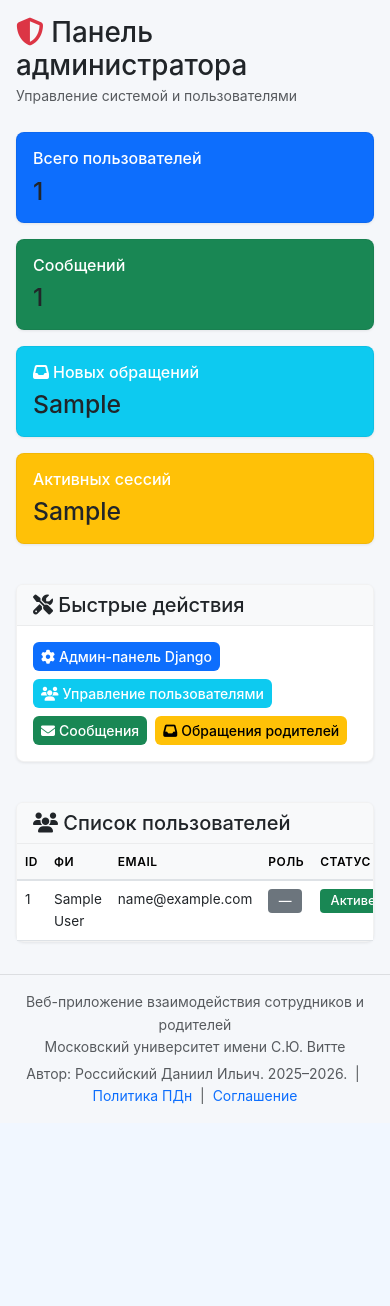
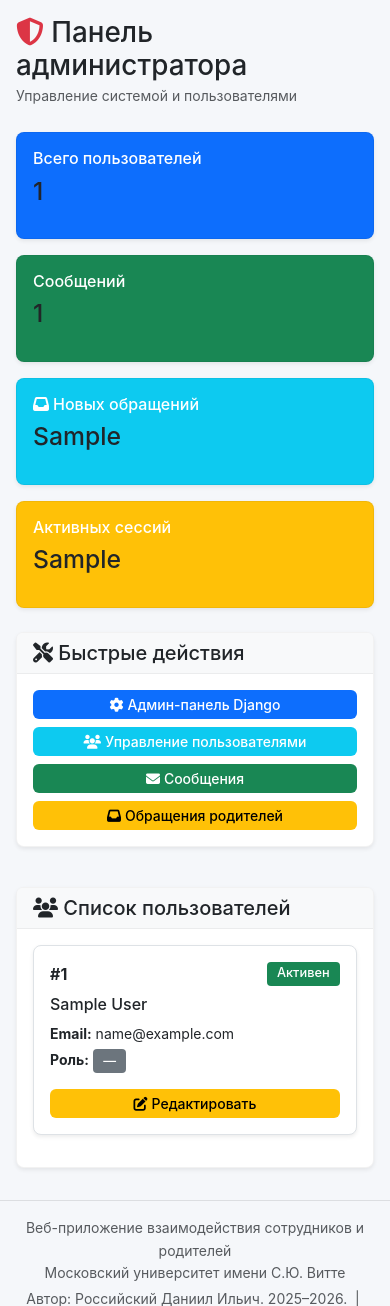
Before and after one commit to Ananice/Rossiiskii_35_WebApp_Parents, a Django app: template templates/dashboard/admin.html in a window 390 px wide. Shown: the part 74-1380 px from the top of the page. Before the commit the page ends 1178 px from the top, so only its background shows below. Run offline with Django 3.2, Linux system fonts and the light colour scheme; tables that the repository leaves empty hold one stand-in row (values such as "Sample post"); the template is opened without the code that fills it: values that come from a table or form of the project are taken from there, most other values are stand-ins (such as "Sample title", 1, 10 or a date in 2020).

Commit message:
fix(admin-dashboard): улучшено мобильное отображение панели администратора

```diff
--- a/templates/dashboard/admin.html
+++ b/templates/dashboard/admin.html
@@ -1,51 +1,34 @@
 {% extends 'base/base.html' %}
-<!-- ^^ Берём макет из base.html -->
-
 {% load static %}
 
 {% block title %}Админ Панель - МУИВ{% endblock %}
-<!-- ^^ Заголовок вкладки браузера -->
 
 {% block content %}
 
 <!-- ===================== ЗАГОЛОВОК СТРАНИЦЫ ===================== -->
 <div class="row mb-4">
-    <div class="col-md-12">
+    <div class="col-12">
         <h1 class="mb-0">
             <i class="fas fa-shield-alt text-danger"></i> Панель администратора
         </h1>
-        <!-- mb-0 = убрать нижний отступ -->
-        <!-- text-danger = красный цвет текста -->
-
         <small class="text-muted">Управление системой и пользователями</small>
     </div>
 </div>
 
-<!-- ===================== СТАТИСТИКА (4 КАРТОЧКИ) ===================== -->
-<!-- Показываем основные числа: всего пользователей, сообщений и т.д. -->
-<div class="row mb-4">
+<!-- ===================== СТАТИСТИКА ===================== -->
+<div class="row g-3 mb-4">
 
-    <!-- КАРТОЧКА 1: ВСЕГО ПОЛЬЗОВАТЕЛЕЙ -->
-    <div class="col-md-3">
-        <!-- col-md-3 = 25% ширины экрана на больших мониторах -->
-
-        <div class="card bg-primary text-white">
-            <!-- bg-primary = синий фон -->
-            <!-- text-white = белый текст -->
-
+    <div class="col-12 col-sm-6 col-xl-3">
+        <div class="card bg-primary text-white h-100 shadow-sm">
             <div class="card-body">
                 <h6 class="card-title">Всего пользователей</h6>
                 <h2 class="mb-0">{{ users_count }}</h2>
-                <!-- {{ users_count }} = переменная из views.py -->
             </div>
         </div>
     </div>
 
-    <!-- КАРТОЧКА 2: ВСЕГО СООБЩЕНИЙ -->
-    <div class="col-md-3">
-        <div class="card bg-success text-white">
-            <!-- bg-success = зелёный фон -->
-
+    <div class="col-12 col-sm-6 col-xl-3">
+        <div class="card bg-success text-white h-100 shadow-sm">
             <div class="card-body">
                 <h6 class="card-title">Сообщений</h6>
                 <h2 class="mb-0">{{ messages_count }}</h2>
@@ -53,9 +36,8 @@
         </div>
     </div>
 
-    <!-- КАРТОЧКА 3: Новых обращений -->
-    <div class="col-md-3">
-		<div class="card bg-info text-white">
+    <div class="col-12 col-sm-6 col-xl-3">
+        <div class="card bg-info text-white h-100 shadow-sm">
             <div class="card-body">
                 <h6 class="card-title">
                     <i class="fas fa-inbox me-1"></i>Новых обращений
@@ -65,11 +47,8 @@
         </div>
     </div>
 
-    <!-- КАРТОЧКА 4: АКТИВНЫХ СЕССИЙ -->
-    <div class="col-md-3">
-        <div class="card bg-warning text-white">
-            <!-- bg-warning = жёлтый фон -->
-
+    <div class="col-12 col-sm-6 col-xl-3">
+        <div class="card bg-warning text-white h-100 shadow-sm">
             <div class="card-body">
                 <h6 class="card-title">Активных сессий</h6>
                 <h2 class="mb-0">{{ active_sessions }}</h2>
@@ -79,74 +58,63 @@
 
 </div>
 
-<!-- ===================== КНОПКИ БЫСТРЫХ ДЕЙСТВИЙ ===================== -->
-<!-- Ссылки на основные действия администратора -->
+<!-- ===================== БЫСТРЫЕ ДЕЙСТВИЯ ===================== -->
 <div class="row mb-4">
-    <div class="col-md-12">
-        <div class="card">
+    <div class="col-12">
+        <div class="card shadow-sm">
             <div class="card-header bg-light">
-                <!-- bg-light = светло-серый фон -->
-
                 <h5 class="mb-0">
                     <i class="fas fa-tools"></i> Быстрые действия
                 </h5>
             </div>
 
-            <div class="card-body d-flex gap-2 flex-wrap">
-                <!-- КНОПКА 1: Админ-панель Django -->
-                <a href="{% url 'admin:index' %}" class="btn btn-sm btn-primary">
-                    <!-- btn-sm = маленькая кнопка -->
-                    <!-- btn-primary = синяя кнопка -->
-
+            <div class="card-body">
+                <div class="row g-2">
+                    <div class="col-12 col-md-6 col-xl-auto">
+                        <a href="{% url 'admin:index' %}" class="btn btn-primary btn-sm w-100">
                             <i class="fas fa-cog me-1"></i>Админ-панель Django
                         </a>
+                    </div>
 
-                <!-- КНОПКА 2: Управление пользователями -->
-                <a href="{% url 'admin:communications_user_changelist' %}" class="btn btn-sm btn-info">
+                    <div class="col-12 col-md-6 col-xl-auto">
+                        <a href="{% url 'admin:communications_user_changelist' %}" class="btn btn-info btn-sm w-100">
                             <i class="fas fa-users me-1"></i>Управление пользователями
                         </a>
+                    </div>
 
-                <!-- КНОПКА 3: Сообщения -->
-                <a href="{% url 'admin:communications_message_changelist' %}" class="btn btn-sm btn-success">
+                    <div class="col-12 col-md-6 col-xl-auto">
+                        <a href="{% url 'admin:communications_message_changelist' %}" class="btn btn-success btn-sm w-100">
                             <i class="fas fa-envelope me-1"></i>Сообщения
                         </a>
+                    </div>
 
-                <!-- КНОПКА 4: Обращения родителей -->
-                <a href="{% url 'public:staff_feedback_list' %}" class="btn btn-sm btn-warning">
+                    <div class="col-12 col-md-6 col-xl-auto">
+                        <a href="{% url 'public:staff_feedback_list' %}" class="btn btn-warning btn-sm w-100">
                             <i class="fas fa-inbox me-1"></i>Обращения родителей
                         </a>
                     </div>
                 </div>
             </div>
         </div>
+    </div>
+</div>
 
-<!-- ===================== ТАБЛИЦА ПОЛЬЗОВАТЕЛЕЙ ===================== -->
-<!-- Список всех пользователей в системе -->
+<!-- ===================== СПИСОК ПОЛЬЗОВАТЕЛЕЙ ===================== -->
 <div class="row">
-    <div class="col-md-12">
-        <div class="card">
+    <div class="col-12">
+        <div class="card shadow-sm">
             <div class="card-header bg-light">
                 <h5 class="mb-0">
                     <i class="fas fa-users"></i> Список пользователей
                 </h5>
             </div>
 
-            <!-- ТАБЛИЦА -->
+            <!-- DESKTOP / TABLET -->
+            <div class="d-none d-md-block">
                 <div class="table-responsive">
-                <!-- table-responsive = скроллируется на мобильных -->
-
-                <table class="table table-hover mb-0">
-                    <!-- table-hover = строка подсвечивается при наведении мышки -->
-                    <!-- mb-0 = убрать нижний отступ -->
-
-                    <!-- ШАПКА ТАБЛИЦЫ -->
+                    <table class="table table-hover mb-0 align-middle">
                         <thead class="table-light">
-                        <!-- table-light = светло-серый фон -->
-
                             <tr>
-                            <!-- tr = строка таблицы -->
-                            <!-- th = заголовочная ячейка -->
-
                                 <th>ID</th>
                                 <th>ФИ</th>
                                 <th>Email</th>
@@ -156,20 +124,12 @@
                             </tr>
                         </thead>
 
-                    <!-- ТЕЛО ТАБЛИЦЫ (ДАННЫЕ) -->
                         <tbody>
-                        <!-- Цикл: для каждого пользователя -->
                             {% for user in users %}
                             <tr>
-                            <!-- td = обычная ячейка -->
-
                                 <td>{{ user.id }}</td>
                                 <td>{{ user.get_full_name|default:user.username }}</td>
-                            <!-- |default:user.username = если ФИ нет, показать логин -->
-
-                            <td>{{ user.email }}</td>
-
-                            <!-- РОЛЬ (ЗНАЧОК) -->
+                                <td>{{ user.email|default:"—" }}</td>
                                 <td>
                                     {% if user.role == 'admin' %}
                                         <span class="badge bg-danger">Администратор</span>
@@ -183,33 +143,23 @@
                                         <span class="badge bg-secondary">{{ user.role|default:"—" }}</span>
                                     {% endif %}
                                 </td>
-
-
-                            <!-- СТАТУС (АКТИВЕН/НЕАКТИВЕН) -->
                                 <td>
                                     {% if user.is_active %}
-                                    <!-- Если пользователь активный -->
                                         <span class="badge bg-success">Активен</span>
                                     {% else %}
-                                    <!-- Иначе неактивный -->
                                         <span class="badge bg-danger">Неактивен</span>
                                     {% endif %}
                                 </td>
-
-                            <!-- ДЕЙСТВИЯ (КНОПКА РЕДАКТИРОВАНИЯ) -->
                                 <td>
-                                <a href="{% url 'admin:communications_user_change' user.id %}" class="btn btn-sm btn-warning">
-                                    <!-- /change/ = Django страница редактирования -->
-
+                                    <a href="{% url 'admin:communications_user_change' user.id %}"
+                                       class="btn btn-sm btn-warning">
                                         <i class="fas fa-edit"></i>
                                     </a>
                                 </td>
                             </tr>
                             {% empty %}
-                        <!-- Если нет пользователей -->
                             <tr>
-                            <td colspan="6" class="text-center text-muted">
-                                <!-- colspan="6" = ячейка займёт 6 колонок -->
+                                <td colspan="6" class="text-center text-muted py-4">
                                     Нет пользователей
                                 </td>
                             </tr>
@@ -218,8 +168,62 @@
                     </table>
                 </div>
             </div>
+
+            <!-- MOBILE -->
+            <div class="d-md-none">
+                <div class="card-body">
+                    {% for user in users %}
+                    <div class="card shadow-sm mb-3 border">
+                        <div class="card-body">
+                            <div class="d-flex justify-content-between align-items-start gap-2 mb-2">
+                                <strong>#{{ user.id }}</strong>
+
+                                {% if user.is_active %}
+                                    <span class="badge bg-success">Активен</span>
+                                {% else %}
+                                    <span class="badge bg-danger">Неактивен</span>
+                                {% endif %}
+                            </div>
+
+                            <h6 class="mb-2">
+                                {{ user.get_full_name|default:user.username }}
+                            </h6>
+
+                            <p class="mb-1 small">
+                                <strong>Email:</strong> {{ user.email|default:"—" }}
+                            </p>
+
+                            <p class="mb-3 small">
+                                <strong>Роль:</strong>
+                                {% if user.role == 'admin' %}
+                                    <span class="badge bg-danger">Администратор</span>
+                                {% elif user.role == 'employee' %}
+                                    <span class="badge bg-primary">Сотрудник</span>
+                                {% elif user.role == 'parent' %}
+                                    <span class="badge bg-success">Родитель</span>
+                                {% elif user.role == 'student' %}
+                                    <span class="badge bg-info">Студент</span>
+                                {% else %}
+                                    <span class="badge bg-secondary">{{ user.role|default:"—" }}</span>
+                                {% endif %}
+                            </p>
+
+                            <a href="{% url 'admin:communications_user_change' user.id %}"
+                               class="btn btn-warning btn-sm w-100">
+                                <i class="fas fa-edit me-1"></i>Редактировать
+                            </a>
+                        </div>
+                    </div>
+                    {% empty %}
+                    <div class="text-center text-muted py-4">
+                        Нет пользователей
+                    </div>
+                    {% endfor %}
+                </div>
+            </div>
+
+        </div>
     </div>
 </div>
 
 {% endblock %}
-<!-- ^^ Конец блока content -->
```
Lines whose indentation alone changed are shown as unchanged.
